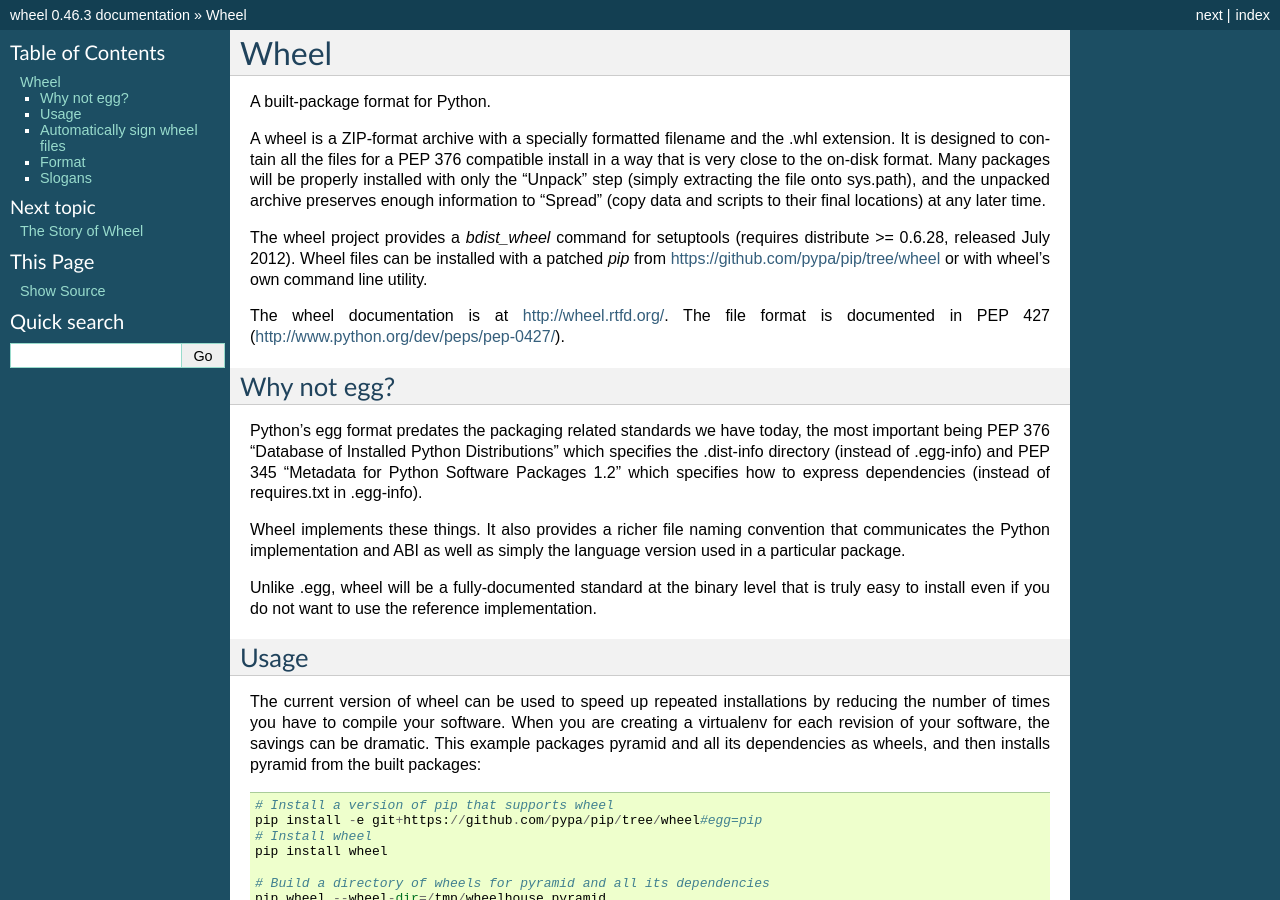
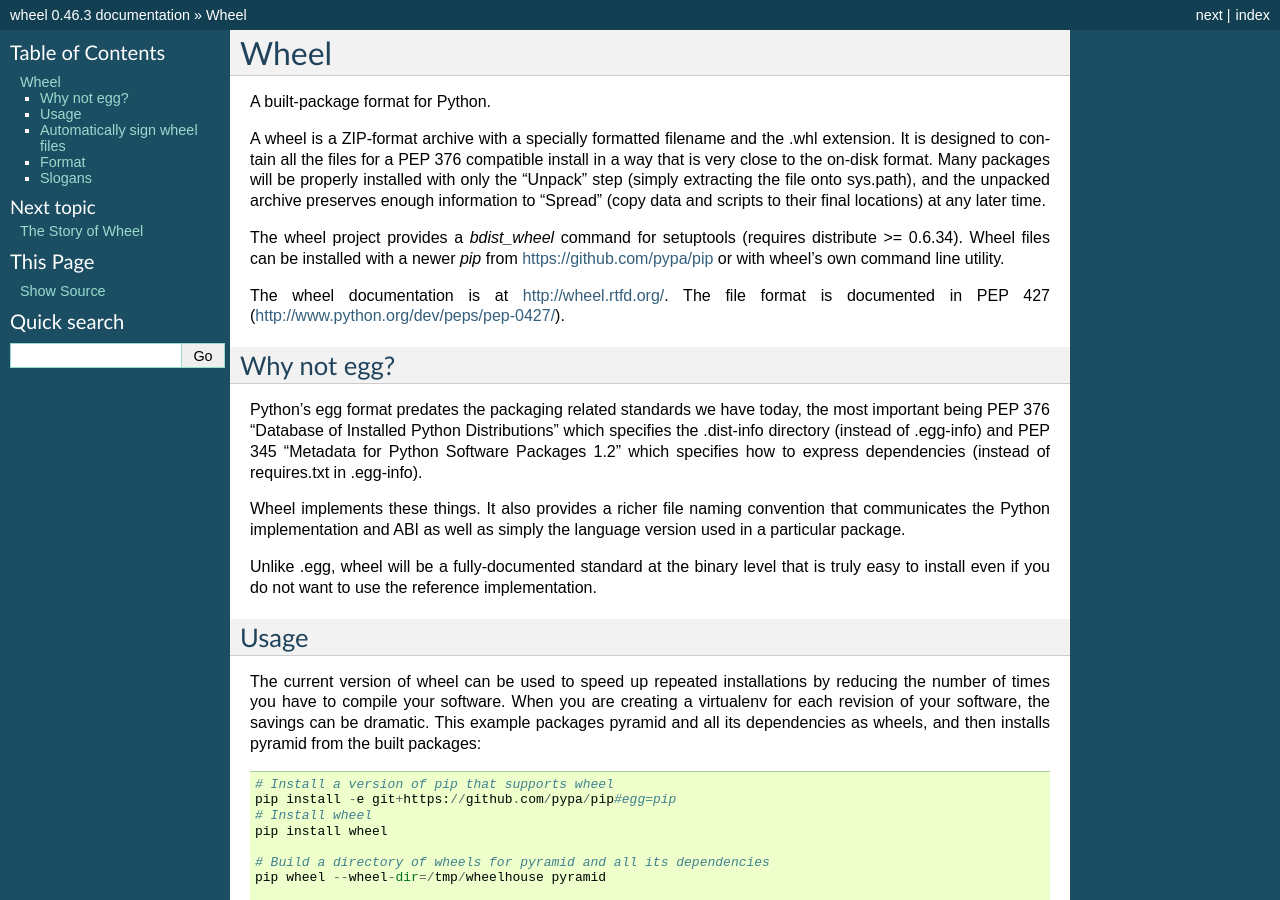
Before and after one commit to pypa/wheel, a Sphinx documentation site: the page built from docs/index.rst, in a window 1280 px wide and 900 px high. Built offline with Sphinx 7.4.7, drawn with Linux system fonts in a browser that asks for light colours; some of the changed text lies outside the part shown.

Commit message:
point to main pip branch

```diff
--- a/README.txt
+++ b/README.txt
@@ -12,8 +12,8 @@
 final locations) at any later time.
 
 The wheel project provides a `bdist_wheel` command for setuptools
-(requires distribute >= 0.6.28, released July 2012). Wheel files can be
-installed with a patched `pip` from https://github.com/pypa/pip/tree/wheel
+(requires distribute >= 0.6.34). Wheel files can be
+installed with a newer `pip` from https://github.com/pypa/pip
 or with wheel's own command line utility.
 
 The wheel documentation is at http://wheel.rtfd.org/. The
--- a/docs/index.rst
+++ b/docs/index.rst
@@ -16,7 +16,7 @@
 built packages::
 
         # Install a version of pip that supports wheel
-        pip install -e git+https://github.com/pypa/pip/tree/wheel#egg=pip
+        pip install -e git+https://github.com/pypa/pip#egg=pip
         # Install wheel
         pip install wheel
 
```
Also changed, not shown: other parts of docs/index.rst (+1 -1 lines).
